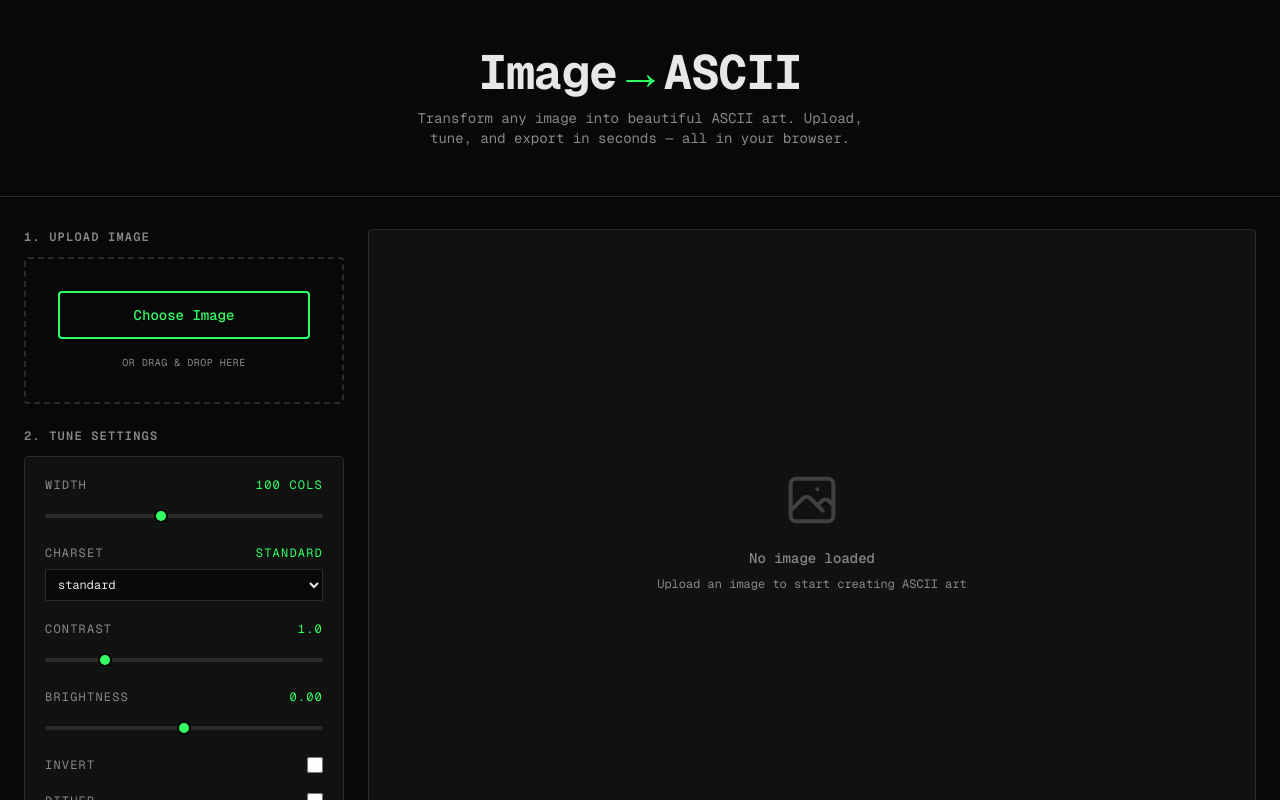
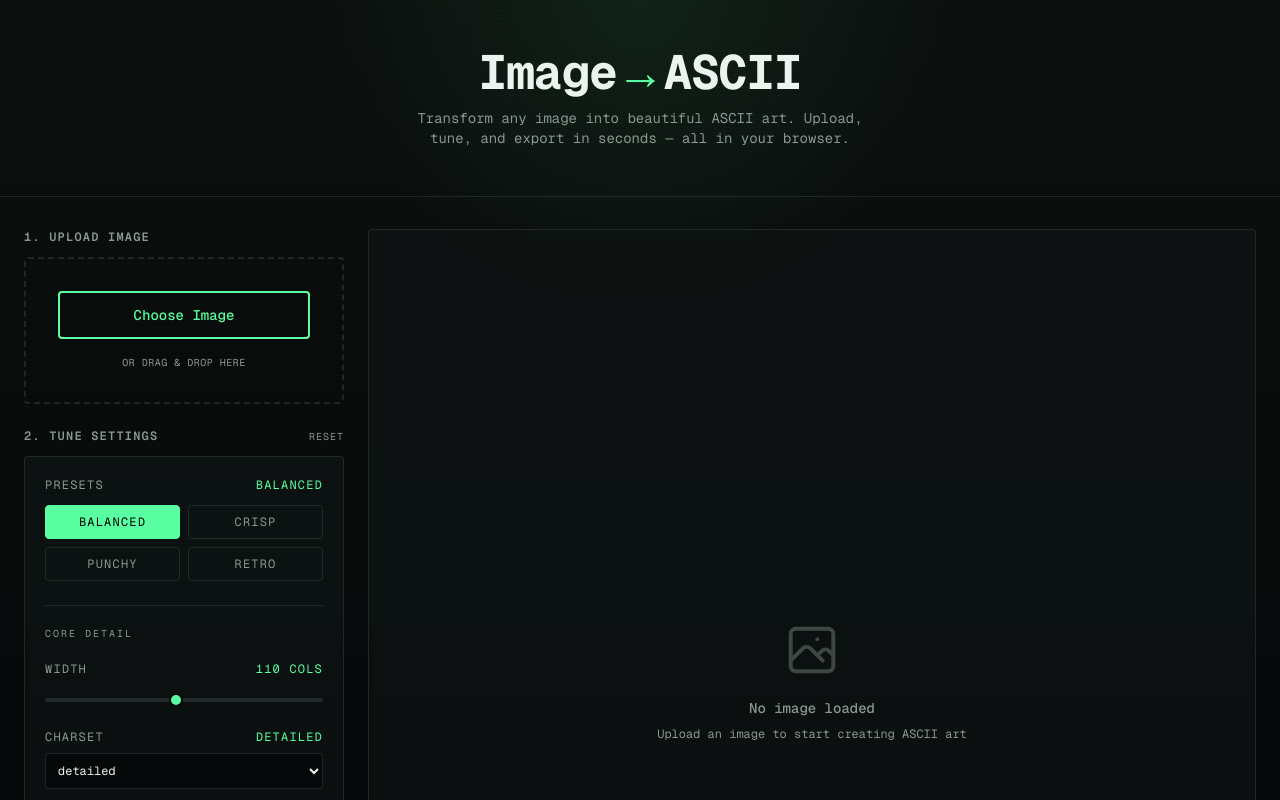
Before and after one commit to imaad666/Photo-2-Ascii, a Next.js app: page / in a window 1280 px wide. Shown: the top 800 px of the page. Built offline with nearby package versions, Linux system fonts and the light colour scheme.

Commit message:
new stuff

```diff
--- a/src/app/globals.css
+++ b/src/app/globals.css
@@ -1,13 +1,18 @@
 @import "tailwindcss";
 
 :root {
-  --bg: #080808;
-  --surface: #111111;
-  --border: #2a2a2a;
-  --text: #e8e8e8;
-  --muted: #888888;
-  --accent: #33ff66;
-  --accent-dim: #1a8033;
+  --bg: #060709;
+  --bg-elevated: #0b0f0d;
+  --surface: rgba(14, 18, 18, 0.78);
+  --surface-strong: rgba(18, 24, 22, 0.96);
+  --border: rgba(110, 132, 122, 0.22);
+  --border-strong: rgba(110, 132, 122, 0.38);
+  --text: #edf3ef;
+  --muted: #8b9791;
+  --accent: #59ffa0;
+  --accent-dim: #1f7a4a;
+  --accent-soft: rgba(89, 255, 160, 0.14);
+  --shadow: 0 20px 60px rgba(0, 0, 0, 0.35);
 }
 
 * {
@@ -20,7 +25,9 @@ body {
 }
 
 body {
-  background: var(--bg);
+  background:
+    radial-gradient(circle at top, rgba(89, 255, 160, 0.08), transparent 30%),
+    linear-gradient(180deg, var(--bg-elevated) 0%, var(--bg) 100%);
   color: var(--text);
   font-family: var(--font-geist-mono), "Courier New", Courier, monospace;
 }
@@ -70,7 +77,78 @@ input[type="range"]::-moz-range-thumb {
 
 .ascii-glow {
   color: var(--accent);
-  text-shadow: 0 0 8px color-mix(in srgb, var(--accent) 40%, transparent);
+  text-shadow:
+    0 0 10px color-mix(in srgb, var(--accent) 32%, transparent),
+    0 0 24px color-mix(in srgb, var(--accent) 12%, transparent);
+}
+
+.app-shell {
+  position: relative;
+}
+
+.app-shell::before {
+  content: "";
+  position: fixed;
+  inset: 0;
+  pointer-events: none;
+  background-image:
+    linear-gradient(rgba(255, 255, 255, 0.02) 1px, transparent 1px),
+    linear-gradient(90deg, rgba(255, 255, 255, 0.02) 1px, transparent 1px);
+  background-size: 28px 28px;
+  mask-image: radial-gradient(circle at center, black 35%, transparent 90%);
+  opacity: 0.18;
+}
+
+.glass-panel {
+  background: var(--surface);
+  border: 1px solid var(--border);
+  box-shadow: var(--shadow);
+  backdrop-filter: blur(16px);
+}
+
+.panel-heading {
+  font-size: 10px;
+  letter-spacing: 0.22em;
+  text-transform: uppercase;
+  color: var(--muted);
+}
+
+.status-pill {
+  display: inline-flex;
+  align-items: center;
+  gap: 8px;
+  padding: 6px 10px;
+  border: 1px solid var(--border);
+  border-radius: 999px;
+  background: rgba(255, 255, 255, 0.03);
+  color: var(--muted);
+  font-size: 10px;
+  letter-spacing: 0.18em;
+  text-transform: uppercase;
+}
+
+.status-pill::before {
+  content: "";
+  width: 8px;
+  height: 8px;
+  border-radius: 999px;
+  background: var(--accent);
+  box-shadow: 0 0 12px color-mix(in srgb, var(--accent) 55%, transparent);
+}
+
+.preview-frame {
+  position: relative;
+  background:
+    linear-gradient(180deg, rgba(255, 255, 255, 0.03), transparent 25%),
+    rgba(5, 8, 7, 0.92);
+}
+
+.preview-frame::before {
+  content: "";
+  position: absolute;
+  inset: 12px;
+  border: 1px solid rgba(89, 255, 160, 0.09);
+  pointer-events: none;
 }
 
 @keyframes scanline {
--- a/src/components/converter.tsx
+++ b/src/components/converter.tsx
@@ -2,9 +2,11 @@
 
 import { useCallback, useEffect, useRef, useState } from "react";
 import {
+  ASCII_PRESETS,
   CHARSETS,
   type AsciiSettings,
   type CharsetKey,
+  type PresetKey,
   DEFAULT_SETTINGS,
   copyAscii,
   downloadAscii,
@@ -42,6 +44,7 @@ export default function Converter() {
   const [isDragging, setIsDragging] = useState(false);
   const [copied, setCopied] = useState(false);
   const [previewScale, setPreviewScale] = useState(1);
+  const [selectedPreset, setSelectedPreset] = useState<PresetKey>("balanced");
 
   const fileInputRef = useRef<HTMLInputElement>(null);
   const imageRef = useRef<HTMLImageElement | null>(null);
@@ -51,7 +54,18 @@ export default function Converter() {
     key: K,
     value: AsciiSettings[K]
   ) => {
+    setSelectedPreset("balanced");
     setSettings((prev) => ({ ...prev, [key]: value }));
+  };
+
+  const applyPreset = (preset: PresetKey) => {
+    setSelectedPreset(preset);
+    setSettings({ ...ASCII_PRESETS[preset] });
+  };
+
+  const resetSettings = () => {
+    setSelectedPreset("balanced");
+    setSettings({ ...DEFAULT_SETTINGS });
   };
 
   const runConversion = useCallback(() => {
@@ -202,10 +216,48 @@ export default function Converter() {
 
           {/* Tuning Controls */}
           <div className="space-y-3">
+            <div className="flex items-center justify-between gap-3">
               <h2 className="text-xs uppercase tracking-widest text-[var(--muted)] font-semibold">
                 2. Tune Settings
               </h2>
-            <div className="border border-[var(--border)] bg-[var(--surface)] rounded-sm p-5 space-y-5">
+              <button
+                type="button"
+                onClick={resetSettings}
+                className="text-[10px] uppercase tracking-widest text-[var(--muted)] hover:text-[var(--accent)] transition-colors"
+              >
+                Reset
+              </button>
+            </div>
+
+            <div className="border border-[var(--border)] bg-[var(--surface)] rounded-sm p-5 space-y-6">
+              <div className="space-y-3">
+                <div className="flex items-center justify-between text-xs uppercase tracking-widest text-[var(--muted)]">
+                  <span>presets</span>
+                  <span className="text-[var(--accent)]">{selectedPreset}</span>
+                </div>
+                <div className="grid grid-cols-2 gap-2">
+                  {(Object.keys(ASCII_PRESETS) as PresetKey[]).map((preset) => (
+                    <button
+                      key={preset}
+                      type="button"
+                      onClick={() => applyPreset(preset)}
+                      className={`px-3 py-2 text-xs uppercase tracking-widest border rounded-sm transition-all ${
+                        selectedPreset === preset
+                          ? "border-[var(--accent)] bg-[var(--accent)] text-black"
+                          : "border-[var(--border)] text-[var(--muted)] hover:border-[var(--accent)] hover:text-[var(--accent)]"
+                      }`}
+                    >
+                      {preset}
+                    </button>
+                  ))}
+                </div>
+              </div>
+
+              <div className="space-y-5 border-t border-[var(--border)] pt-5">
+                <p className="text-[10px] uppercase tracking-[0.2em] text-[var(--muted)]">
+                  Core detail
+                </p>
+
                 <ControlRow label="width" value={`${settings.columns} cols`}>
                   <input
                     type="range"
@@ -224,7 +276,7 @@ export default function Converter() {
                     onChange={(e) =>
                       updateSetting("charset", e.target.value as CharsetKey)
                     }
-                className="w-full bg-[var(--bg)] border border-[var(--border)] px-2 py-1.5 text-xs outline-none focus:border-[var(--accent)]"
+                    className="w-full bg-[var(--bg)] border border-[var(--border)] px-2 py-2 text-xs outline-none focus:border-[var(--accent)] rounded-sm"
                   >
                     {(Object.keys(CHARSETS) as CharsetKey[]).map((key) => (
                       <option key={key} value={key}>
@@ -233,6 +285,12 @@ export default function Converter() {
                     ))}
                   </select>
                 </ControlRow>
+              </div>
+
+              <div className="space-y-5 border-t border-[var(--border)] pt-5">
+                <p className="text-[10px] uppercase tracking-[0.2em] text-[var(--muted)]">
+                  Tone shaping
+                </p>
 
                 <ControlRow label="contrast" value={settings.contrast.toFixed(1)}>
                   <input
@@ -262,6 +320,12 @@ export default function Converter() {
                     }
                   />
                 </ControlRow>
+              </div>
+
+              <div className="space-y-4 border-t border-[var(--border)] pt-5">
+                <p className="text-[10px] uppercase tracking-[0.2em] text-[var(--muted)]">
+                  Effects
+                </p>
 
                 <label className="flex items-center justify-between text-xs uppercase tracking-widest text-[var(--muted)] cursor-pointer">
                   <span>invert</span>
@@ -282,6 +346,7 @@ export default function Converter() {
                     className="accent-[var(--accent)] w-4 h-4"
                   />
                 </label>
+              </div>
             </div>
           </div>
 
--- a/src/lib/ascii.ts
+++ b/src/lib/ascii.ts
@@ -16,14 +16,44 @@ export type AsciiSettings = {
   dither: boolean;
 };
 
+export type PresetKey = keyof typeof ASCII_PRESETS;
+
 export const DEFAULT_SETTINGS: AsciiSettings = {
-  columns: 100,
-  charset: "standard",
+  columns: 110,
+  charset: "detailed",
   brightness: 0,
-  contrast: 1,
+  contrast: 1.2,
   invert: false,
   dither: false,
 };
+
+export const ASCII_PRESETS = {
+  balanced: DEFAULT_SETTINGS,
+  crisp: {
+    columns: 120,
+    charset: "detailed",
+    brightness: -0.02,
+    contrast: 1.5,
+    invert: false,
+    dither: false,
+  },
+  punchy: {
+    columns: 100,
+    charset: "standard",
+    brightness: 0.08,
+    contrast: 1.8,
+    invert: false,
+    dither: true,
+  },
+  retro: {
+    columns: 90,
+    charset: "blocks",
+    brightness: 0,
+    contrast: 1.3,
+    invert: false,
+    dither: true,
+  },
+} as const satisfies Record<string, AsciiSettings>;
 
 /** Monospace chars are roughly twice as tall as wide */
 const CHAR_ASPECT = 0.5;
```
Also changed, not shown: 1 other file (tests, documents, lock files or other folders). Lines whose indentation alone changed are shown as unchanged.
